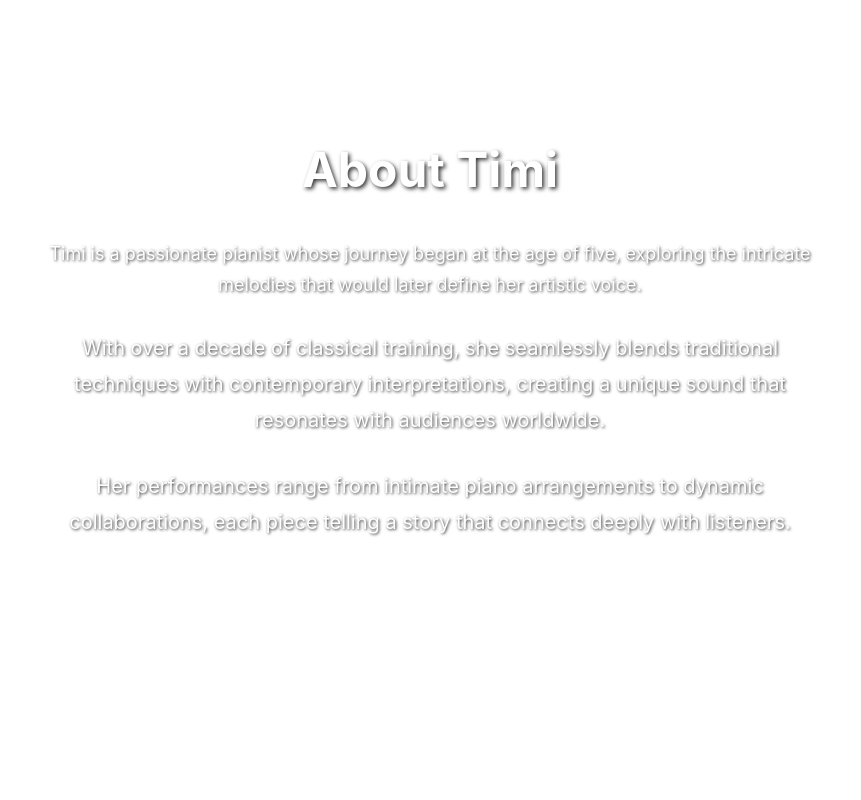
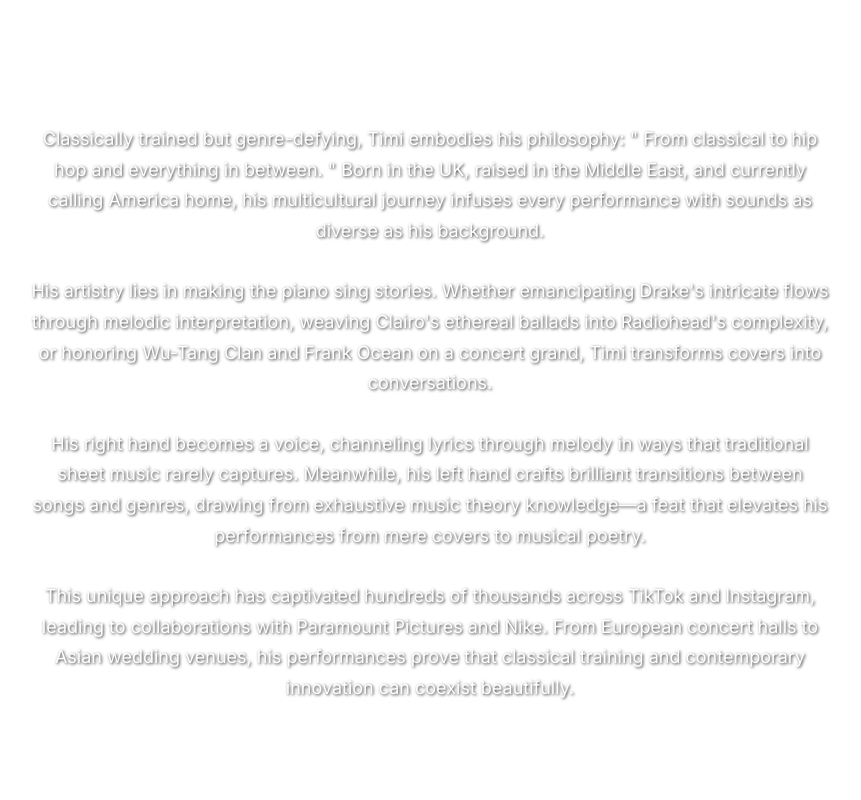
Before and after one commit to Toni9a/timilanding, a Next.js app: page / in a window 1280 px wide. Shown: the part 860-1660 px from the top of the page, without its empty margins (210-1071 px from the left). Built offline with nearby package versions, Linux system fonts and the light colour scheme.

Commit message:
Fixed the about section & link to explore

```diff
--- a/src/app/explore/page.tsx
+++ b/src/app/explore/page.tsx
@@ -841,7 +841,7 @@
                 const messages = [
                   `Hmm, looks like "${searchQuery}" hasn't crossed Timi's piano yet.`,
                   `That one's not in the repertoire yet. Try searching for an artist or genre!`,
-                  `Timi hasn't played that one yet - maybe it's coming soon!`
+                  `Timi hasn't played that one yet -  it's coming soon!`
                 ];
                 return messages[Math.floor(Math.random() * messages.length)];
               }
--- a/src/app/globals.css
+++ b/src/app/globals.css
@@ -1,3 +1,5 @@
+@import url('https://fonts.googleapis.com/css2?family=Playfair+Display:wght@400;500;600;700&family=Inter:wght@300;400;500;600&display=swap');
+@import url('https://fonts.googleapis.com/css2?family=Oswald:wght@300;400;500;600;700&display=swap');
 @tailwind base;
 @tailwind components;
 @tailwind utilities;
@@ -15,11 +17,17 @@
 }
 
 body {
-  font-family: -apple-system, BlinkMacSystemFont, 'Segoe UI', 'Roboto', 'Oxygen',
+  font-family: 'Inter', -apple-system, BlinkMacSystemFont, 'Segoe UI', 'Roboto', 'Oxygen',
     'Ubuntu', 'Cantarell', 'Fira Sans', 'Droid Sans', 'Helvetica Neue',
     sans-serif;
   -webkit-font-smoothing: antialiased;
   -moz-osx-font-smoothing: grayscale;
+}
+
+/* Elegant headings */
+h1, h2, h3, h4, h5, h6 {
+  font-family: 'Playfair Display', serif;
+  font-weight: 600;
 }
 
 /* Ensure smooth scrolling */
--- a/src/app/page.tsx
+++ b/src/app/page.tsx
@@ -6,28 +6,71 @@
 import SocialMediaIcons from '../components/SocialMediaIcons';
 
 export default function HomePage() {
+// Replace the useEffect in your page.tsx with this enhanced version:
+
 useEffect(() => {
   const handleScroll = () => {
     const elements = document.querySelectorAll('.scroll-fade-element');
 
-      elements.forEach((element) => {
+    elements.forEach((element, index) => {
       const htmlElement = element as HTMLElement;
-        const rect = htmlElement.getBoundingClientRect();
+      const rect = element.getBoundingClientRect();
       const windowHeight = window.innerHeight;
+      const scrollY = window.scrollY;
 
-        // Element is visible when it's 20% into the viewport
-        if (rect.top < windowHeight * 0.8 && rect.bottom > windowHeight * 0.2) {
+      // Much later fade in, much earlier fade out
+      const isInViewport = rect.top < windowHeight * 0.6 && rect.bottom > windowHeight * 0.4;
+
+      const elementTop = rect.top + scrollY;
+      const currentScroll = scrollY + windowHeight * 0.5;
+      const elementDistance = currentScroll - elementTop;
+
+      if (isInViewport) {
         htmlElement.style.opacity = '1';
         htmlElement.style.transform = 'translateY(0)';
       } else {
         htmlElement.style.opacity = '0';
         htmlElement.style.transform = 'translateY(30px)';
       }
+
+      // SUPER AGGRESSIVE - only 2 paragraphs max
+
+      // First paragraph - disappears immediately
+      if (index === 1) {
+        if (elementDistance > windowHeight * 0.15) {
+          htmlElement.style.opacity = '0';
+          htmlElement.style.transform = 'translateY(-50px)';
+        }
+      }
+
+      // Second paragraph - disappears when third shows
+      if (index === 2) {
+        if (elementDistance > windowHeight * 0.25) {
+          htmlElement.style.opacity = '0';
+          htmlElement.style.transform = 'translateY(-50px)';
+        }
+      }
+
+      // Third paragraph - disappears when fourth shows
+      if (index === 3) {
+        if (elementDistance > windowHeight * 0.35) {
+          htmlElement.style.opacity = '0';
+          htmlElement.style.transform = 'translateY(-50px)';
+        }
+      }
+
+      // Fourth paragraph - disappears when fifth shows
+      if (index === 4) {
+        if (elementDistance > windowHeight * 0.45) {
+          htmlElement.style.opacity = '0';
+          htmlElement.style.transform = 'translateY(-50px)';
+        }
+      }
     });
   };
 
   window.addEventListener('scroll', handleScroll, { passive: true });
-    handleScroll(); // Run once on mount
+  handleScroll();
 
   return () => window.removeEventListener('scroll', handleScroll);
 }, []);
@@ -54,19 +97,22 @@
   <div style={{ maxWidth: '800px', textAlign: 'center', background: 'transparent' }}>
     <h2 style={{
       fontSize: '48px',
-              fontWeight: 'bold',
+      fontWeight: '600',
       marginBottom: '40px',
       color: 'white',
       textShadow: '2px 2px 4px rgba(0, 0, 0, 0.8)',
       opacity: 0,
       transform: 'translateY(30px)',
       transition: 'all 0.8s ease',
-              transitionDelay: '0s'
+      transitionDelay: '0s',
+      fontFamily: "'Playfair Display', serif"
     }}
     className="scroll-fade-element"
     >
       About Timi
     </h2>
+
+    {/* Paragraph 1 - Introduction and Philosophy */}
     <p style={{
       fontSize: '18px',
       lineHeight: '1.7',
@@ -76,40 +122,122 @@
       opacity: 0,
       transform: 'translateY(30px)',
       transition: 'all 0.8s ease',
-              transitionDelay: '0.2s'
+      transitionDelay: '0.2s',
+      fontFamily: "'Inter', sans-serif"
     }}
-            className="scroll-fade-element"
+    className="scroll-fade-element fade-away-early"
     >
-              Timi is a passionate pianist whose journey began at the age of five, exploring the intricate melodies that would later define her artistic voice.
+      Classically trained but genre-defying, Timi embodies his philosophy: &quot; From classical to hip hop and everything in between. &quot; Born in the UK, raised in the Middle East, and currently calling America home, his multicultural journey infuses every performance with sounds as diverse as his background.
     </p>
+
+    {/* Paragraph 2A - Core Artistry */}
     <p style={{
-              fontSize: '20px',
-              lineHeight: '1.8',
+      fontSize: '18px',
+      lineHeight: '1.7',
       marginBottom: '30px',
       color: 'white',
       textShadow: '1px 1px 3px rgba(0, 0, 0, 0.8)',
       opacity: 0,
       transform: 'translateY(30px)',
       transition: 'all 0.8s ease',
-              transitionDelay: '0.4s'
+      transitionDelay: '0.4s',
+      fontFamily: "'Inter', sans-serif"
     }}
-            className="scroll-fade-element"
+    className="scroll-fade-element fade-away-early"
     >
-              With over a decade of classical training, she seamlessly blends traditional techniques with contemporary interpretations, creating a unique sound that resonates with audiences worldwide.
+      His artistry lies in making the piano sing stories. Whether emancipating Drake&apos;s intricate flows through melodic interpretation, weaving Clairo&apos;s ethereal ballads into Radiohead&apos;s complexity, or honoring Wu-Tang Clan and Frank Ocean on a concert grand, Timi transforms covers into conversations.
     </p>
+
+    {/* Paragraph 2B - Technical Mastery */}
     <p style={{
-              fontSize: '20px',
-              lineHeight: '1.8',
+      fontSize: '18px',
+      lineHeight: '1.7',
+      marginBottom: '30px',
       color: 'white',
       textShadow: '1px 1px 3px rgba(0, 0, 0, 0.8)',
       opacity: 0,
       transform: 'translateY(30px)',
       transition: 'all 0.8s ease',
-              transitionDelay: '0.6s'
+      transitionDelay: '0.5s',
+      fontFamily: "'Inter', sans-serif"
+    }}
+    className="scroll-fade-element fade-away-early"
+    >
+      His right hand becomes a voice, channeling lyrics through melody in ways that traditional sheet music rarely captures. Meanwhile, his left hand crafts brilliant transitions between songs and genres, drawing from exhaustive music theory knowledge—a feat that elevates his performances from mere covers to musical poetry.
+    </p>
+
+    {/* Paragraph 3 - Achievements and Recognition */}
+    <p style={{
+      fontSize: '18px',
+      lineHeight: '1.7',
+      marginBottom: '30px',
+      color: 'white',
+      textShadow: '1px 1px 3px rgba(0, 0, 0, 0.8)',
+      opacity: 0,
+      transform: 'translateY(30px)',
+      transition: 'all 0.8s ease',
+      transitionDelay: '0.6s',
+      fontFamily: "'Inter', sans-serif"
+    }}
+    className="scroll-fade-element fade-away-medium"
+    >
+      This unique approach has captivated hundreds of thousands across TikTok and Instagram, leading to collaborations with Paramount Pictures and Nike. From European concert halls to Asian wedding venues, his performances prove that classical training and contemporary innovation can coexist beautifully.
+    </p>
+
+    {/* Paragraph 4 - Current Life and Call to Action */}
+    <p style={{
+      fontSize: '18px',
+      lineHeight: '1.7',
+      color: 'white',
+      textShadow: '1px 1px 3px rgba(0, 0, 0, 0.8)',
+      opacity: 0,
+      transform: 'translateY(30px)',
+      transition: 'all 0.8s ease',
+      transitionDelay: '0.8s',
+      fontFamily: "'Inter', sans-serif"
     }}
     className="scroll-fade-element"
     >
-              Her performances range from intimate piano arrangements to dynamic collaborations, each piece telling a story that connects deeply with listeners.
+      Currently balancing Harvard studies with athletic pursuits and a growing performance schedule, Timi invites audiences to{' '}
+      <a
+      href="/explore"
+      style={{
+        color: 'rgba(255, 255, 255, 0.9)',
+        textDecoration: 'underline',
+        fontWeight: '600',
+        cursor: 'pointer',
+        transition: 'all 0.3s ease'
+      }}
+      onClick={(e) => {
+        e.preventDefault();
+        // Create overlay
+        const overlay = document.createElement('div');
+        overlay.style.cssText = 'position:fixed;top:0;left:0;width:100%;height:100%;background:url(/timi-clean.png) center/cover;opacity:0;z-index:9999;transition:opacity 0.5s ease';
+        document.body.appendChild(overlay);
+
+        // Fade out current, fade in new
+        document.body.style.opacity = '0';
+        document.body.style.transition = 'opacity 0.5s ease';
+        overlay.style.opacity = '1';
+
+        setTimeout(() => {
+          window.location.href = '/explore';
+        }, 500);
+      }}
+      onMouseEnter={(e) => {
+        const target = e.target as HTMLElement;
+        target.style.color = 'rgba(255, 255, 255, 1)';
+        target.style.textShadow = '0 0 10px rgba(255, 255, 255, 0.5)';
+      }}
+      onMouseLeave={(e) => {
+        const target = e.target as HTMLElement;
+        target.style.color = 'rgba(255, 255, 255, 0.9)';
+        target.style.textShadow = '1px 1px 3px rgba(0, 0, 0, 0.8)';
+      }}
+    >
+      explore
+    </a>
+      {' '}a world where piano knows no limits—making the instrument cool for brands, events, and a new generation of music lovers.
     </p>
   </div>
 </section>
--- a/src/components/Hero.tsx
+++ b/src/components/Hero.tsx
@@ -11,7 +11,7 @@
       const scrollY = window.scrollY;
       const windowHeight = window.innerHeight;
       // Change to 1.3 so transition completes much faster - by middle of About section
-      const progress = Math.min(scrollY / (windowHeight * 1.3), 1);
+      const progress = Math.min(scrollY / (windowHeight * 0.8), 1);
       setScrollProgress(progress);
     };
 
@@ -22,14 +22,9 @@
   const scrollToSection = (sectionId: string) => {
     const element = document.getElementById(sectionId);
     if (element) {
-      const yOffset = -20;
+      const yOffset = -435; // Much larger offset to show title
       const y = element.getBoundingClientRect().top + window.pageYOffset + yOffset;
-      // Made scroll slower by increasing duration
-      window.scrollTo({
-        top: y,
-        behavior: 'smooth',
-        // Note: The duration is controlled by the browser, but we can add CSS scroll-behavior for more control
-      });
+      window.scrollTo({ top: y, behavior: 'smooth' });
     }
   };
 
```
Lines whose indentation alone changed are shown as unchanged.
